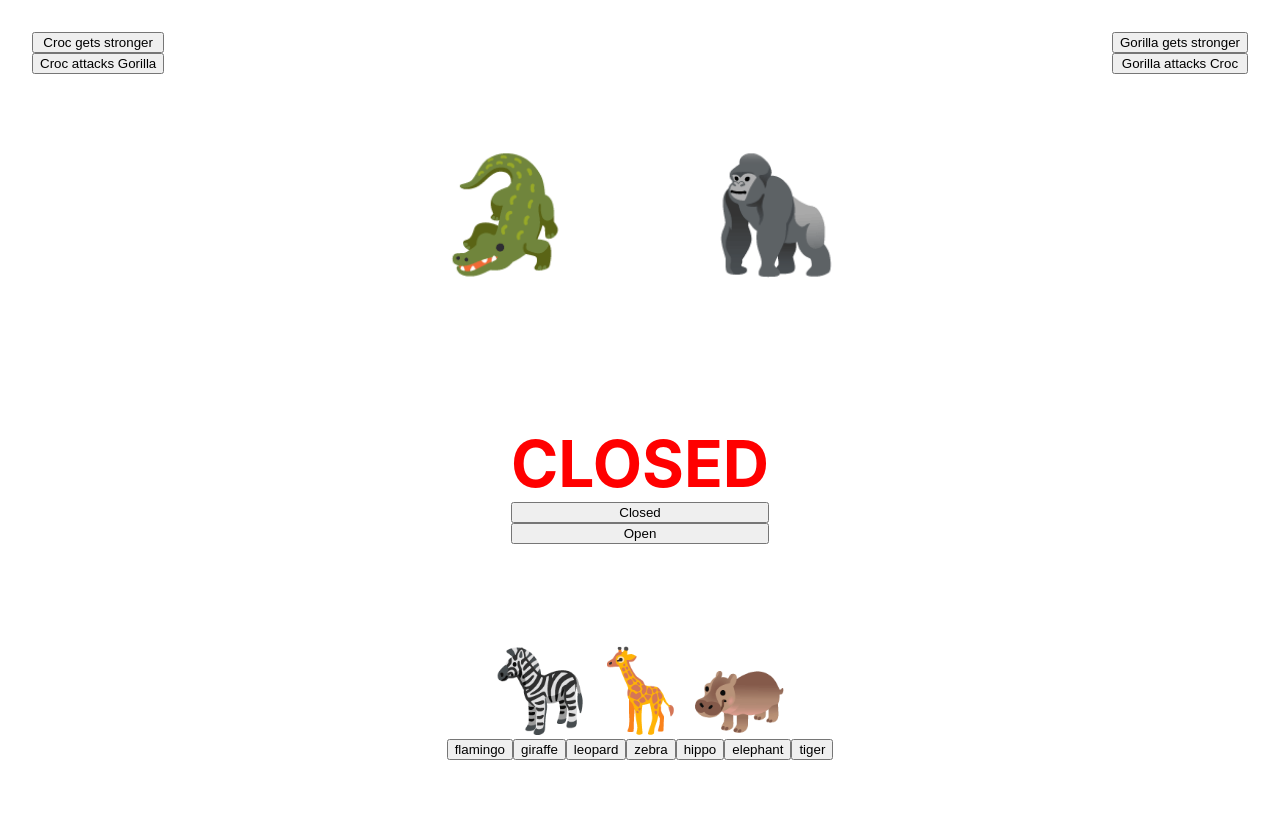
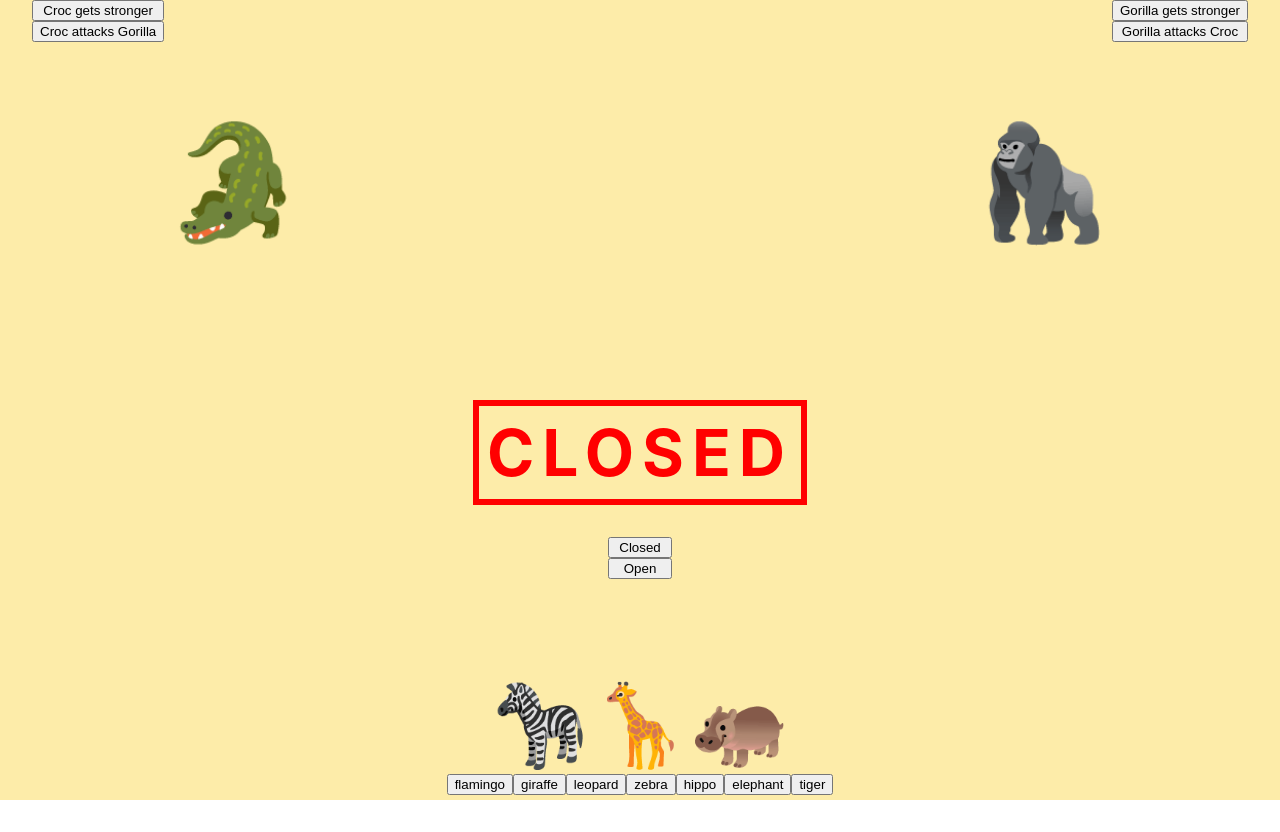
Before and after one commit to oliviaamiller/react-busy-zoo, a React (Create React App) app: page / in a window 1280 px wide. After the commit the page ends 800 px from the top, so only its background shows below. Built offline with nearby package versions, Linux system fonts and the light colour scheme.

Commit message:
styled sign div

```diff
--- a/src/App.css
+++ b/src/App.css
@@ -1,47 +1,54 @@
 html, body, #root, .App {
   height: 100%;
+}
+.App {
+  background-color: rgb(253, 236, 169);
 }
 
 .fight{
   display: flex;
   flex-direction: row;
   justify-content: center;
-  flex: 1;
-  margin: 2rem;
 }
 
-.left-fight, .right-fight {
+.left-fight {
   display: flex;
   flex-direction: row;
+  position: fixed;
+  left: 2rem;
+}
+
+.right-fight {
+  display: flex;
+  flex-direction: row;
+  position: fixed;
+  right: 2rem;
+
 }
 
 .croc-buttons {
   display: flex;
   flex-direction: column;
-  position: fixed;
-  left: 2rem;
 }
 
 .gorilla-buttons {
   display: flex;
   flex-direction: column;
-  position: fixed;
-  right: 2rem;
 }
 
-.croc {
-  margin-right: 4rem;
-}
-
-.gorilla {
-  margin-left: 4rem;
-}
 
 .sign {
   display: flex;
   flex-direction: column;
-  align-content: center;
-  flex-wrap: wrap;
+  align-items: center;
+  margin-top: 25rem;
+}
+
+.sign button {
+  display: flex;
+  flex-direction: column;
+  align-items: center;
+  width: 4rem;
 }
 
 .parade {
--- a/src/OpenSign/OpenSign.css
+++ b/src/OpenSign/OpenSign.css
@@ -2,4 +2,8 @@
     color: red;
     font-weight: bold;
     font-size: 4rem;
+    border: red 6px solid;
+    margin-bottom: 2rem;
+    padding: .5rem;
+    letter-spacing: .5rem;
 }
```
